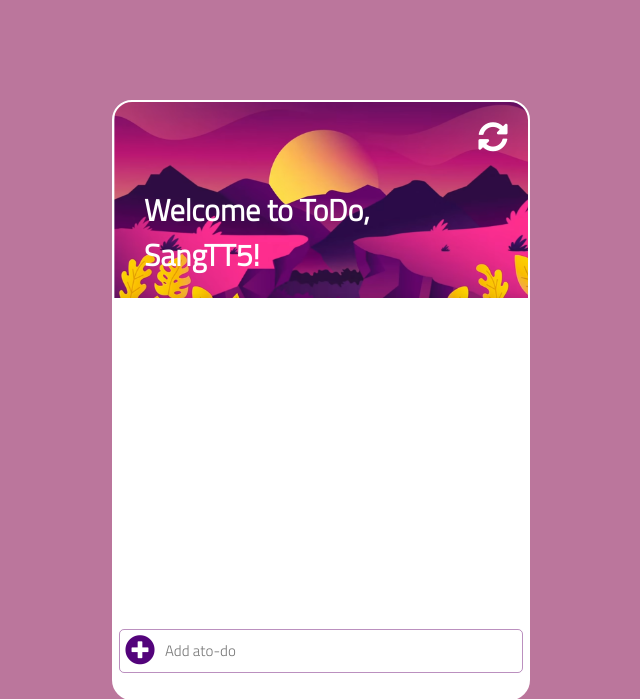
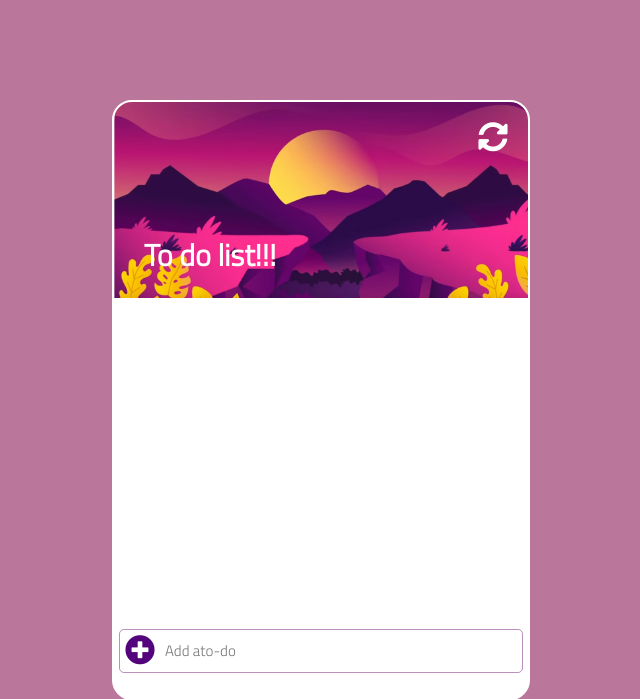
Before and after one commit to MinhChau137/kubernetes-micro, a Flask app: page / in a window 1280 px wide. Shown: the top 699 px of the page, without its empty margins (319-959 px from the left). Run offline with Flask 2, Linux system fonts and the light colour scheme; some libraries are stand-ins or nearby versions.

Commit message:
update text

```diff
--- a/src/templates/toDoList.html
+++ b/src/templates/toDoList.html
@@ -21,7 +21,7 @@
                 <div class="clear">
                     <i class="fas fa-sync-alt" aria-hidden="true"></i>
                 </div>
-                <div class="date">Welcome to ToDo, SangTT5!</div>
+                <div class="date">To do list!!!</div>
             </div>
             <div class="content">
                 <ul class="list" id='show-list-todo'></ul>
```
